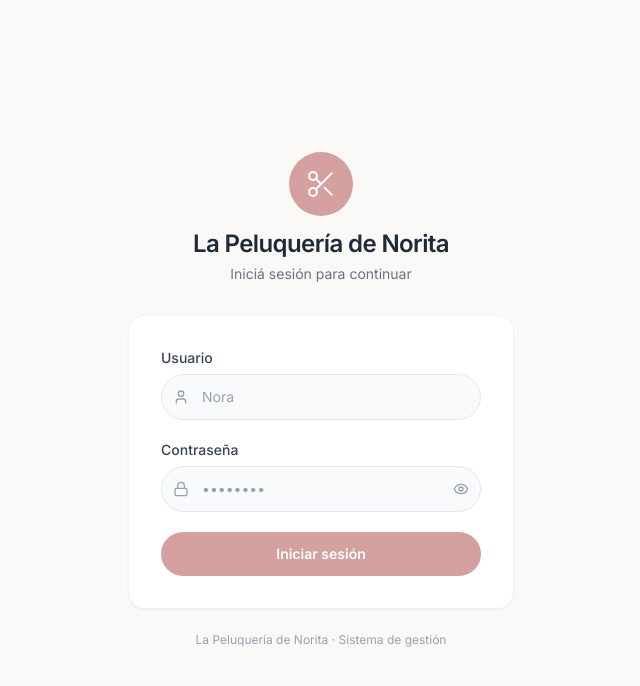
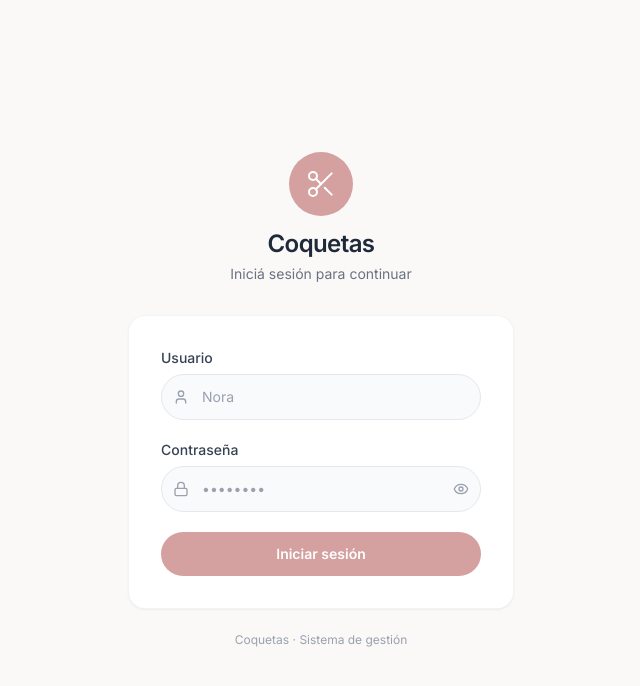
Before and after one commit to BlasTrivi/LAPELUQUERIADENORITA, a React (Vite) app: page /login in a window 1280 px wide. Shown: the top 686 px of the page, without its empty margins (319-959 px from the left). Built offline with nearby package versions, Linux system fonts and the light colour scheme; no server answers.

Commit message:
feat: rename app from La Peluquería de Norita to Coquetas

```diff
--- a/index.html
+++ b/index.html
@@ -7,13 +7,13 @@
     <meta name="theme-color" content="#d4a0a0" />
     <meta name="apple-mobile-web-app-capable" content="yes" />
     <meta name="apple-mobile-web-app-status-bar-style" content="default" />
-    <meta name="description" content="Sistema de gestión de clientes - La Peluquería de Norita" />
+    <meta name="description" content="Sistema de gestión de clientes - Coquetas" />
     <link rel="manifest" href="/manifest.json" />
     <link rel="apple-touch-icon" href="/apple-touch-icon.png" />
     <link rel="preconnect" href="https://fonts.googleapis.com" />
     <link rel="preconnect" href="https://fonts.gstatic.com" crossorigin />
     <link href="https://fonts.googleapis.com/css2?family=Inter:wght@300;400;500;600;700&display=swap" rel="stylesheet" />
-    <title>La Peluquería de Norita</title>
+    <title>Coquetas</title>
   </head>
   <body>
     <div id="root"></div>
--- a/src/components/Layout.tsx
+++ b/src/components/Layout.tsx
@@ -23,8 +23,7 @@ export default function Layout() {
             <Scissors className="w-5 h-5 text-primary-foreground" />
           </div>
           <div>
-            <h1 className="text-sm font-bold text-foreground leading-tight">La Peluquería</h1>
-            <p className="text-xs text-muted-foreground leading-tight">de Norita</p>
+            <h1 className="text-sm font-bold text-foreground leading-tight">Coquetas</h1>
           </div>
         </div>
         <div className="flex items-center gap-3">
--- a/src/pages/LoginPage.tsx
+++ b/src/pages/LoginPage.tsx
@@ -4,7 +4,7 @@ import { Scissors, User, Lock, Eye, EyeOff, Loader2 } from 'lucide-react'
 import { useAuth } from '@/contexts/AuthContext'
 
 const CREDENTIALS: Record<string, string> = {
-  nora: 'nora@lapeluqueriadenorita.com',
+  nora: 'nora@coquetas.com',
 }
 
 export function LoginPage() {
@@ -48,7 +48,7 @@ export function LoginPage() {
           </div>
           <div>
             <h1 className="text-2xl font-semibold tracking-tight text-gray-800">
-              La Peluquería de Norita
+              Coquetas
             </h1>
             <p className="mt-1 text-sm text-gray-500">
               Iniciá sesión para continuar
@@ -140,7 +140,7 @@ export function LoginPage() {
 
         {/* Footer note */}
         <p className="mt-6 text-center text-xs text-gray-400">
-          La Peluquería de Norita · Sistema de gestión
+          Coquetas · Sistema de gestión
         </p>
       </div>
     </div>
```
Also changed, not shown: public/manifest.json, 1 other file (tests, documents, lock files or other folders).
